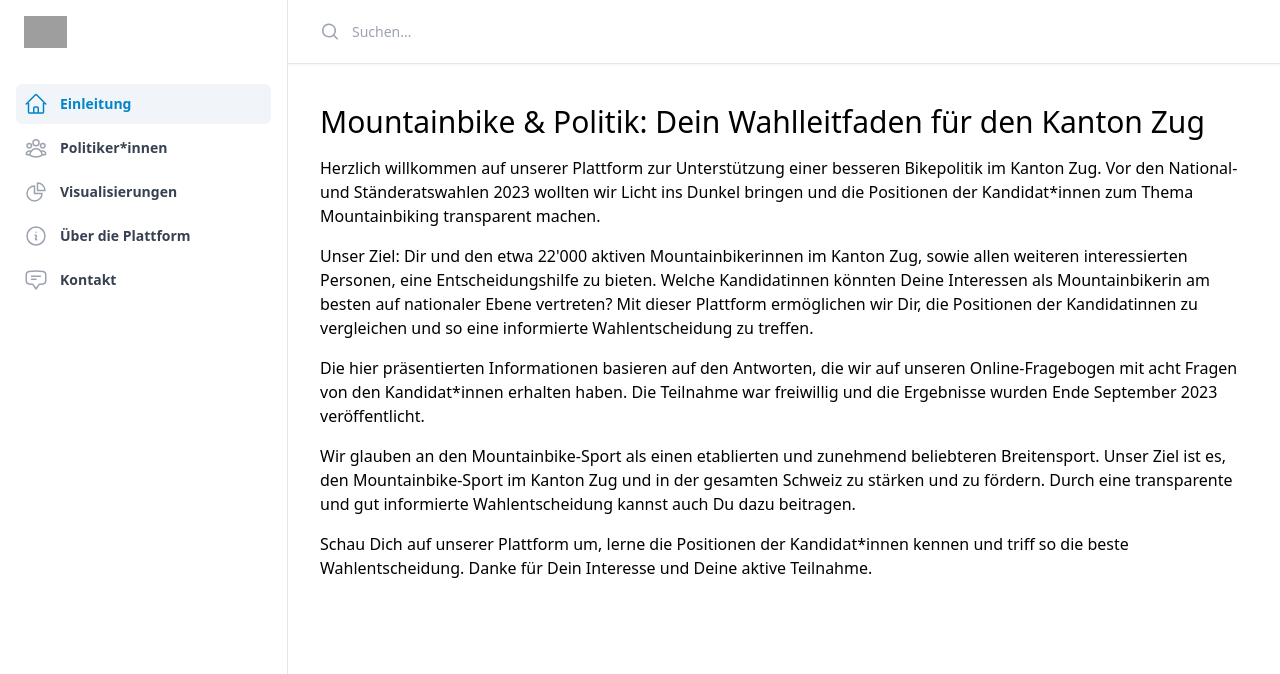
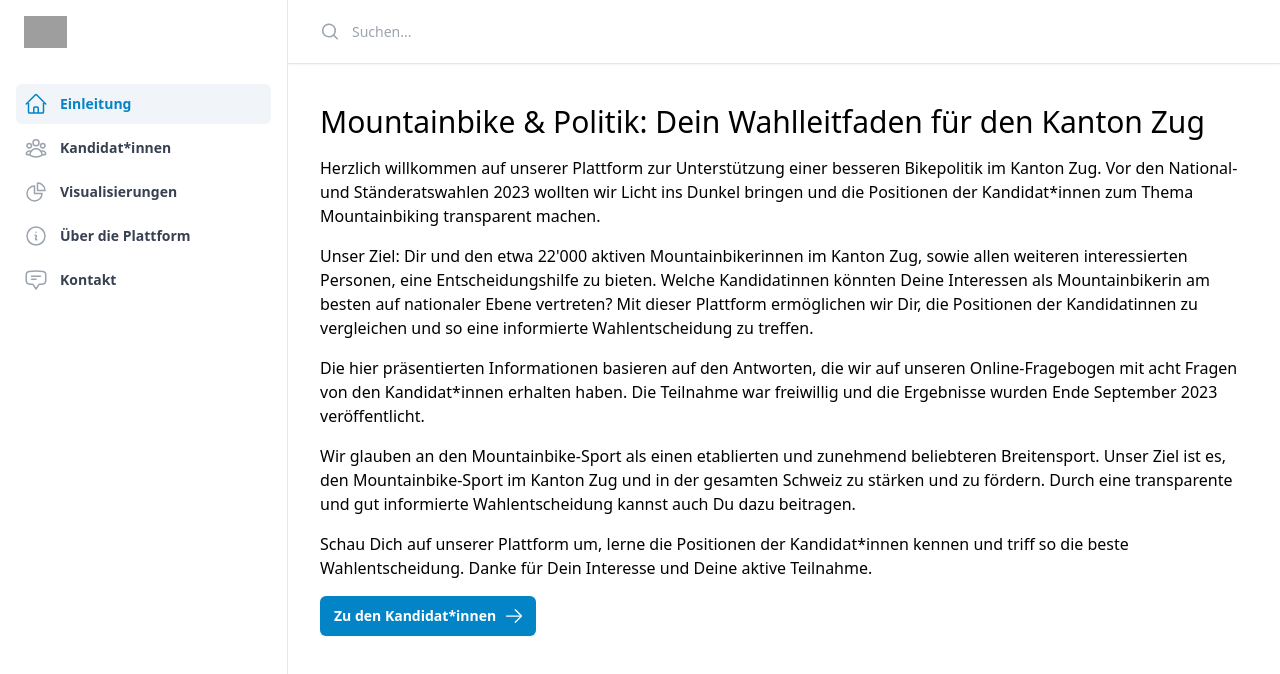
Before and after one commit to IG-Mountainbike-Zug/bike-vote, a Next.js app: page / in a window 1280 px wide. Shown: the top 674 px of the page. Built offline with nearby package versions, Linux system fonts and the light colour scheme; grey boxes are pictures that could not be loaded.

Commit message:
add button to start page

```diff
--- a/src/app/page.tsx
+++ b/src/app/page.tsx
@@ -1,6 +1,8 @@
 "use client";
 import { SearchContext } from "./search-provider";
 import { useContext } from "react";
+import { ArrowRightIcon } from "@heroicons/react/24/solid";
+import Link from "next/link";
 
 const WelcomeText = () => {
   const { search } = useContext(SearchContext);
@@ -38,11 +40,20 @@ const WelcomeText = () => {
         und zu fördern. Durch eine transparente und gut informierte
         Wahlentscheidung kannst auch Du dazu beitragen.
       </p>
-      <p>
+      <p className="mb-4">
         Schau Dich auf unserer Plattform um, lerne die Positionen der
         Kandidat*innen kennen und triff so die beste Wahlentscheidung. Danke für
         Dein Interesse und Deine aktive Teilnahme.
       </p>
+      <Link href={`/profile`}>
+        <button
+          type="button"
+          className="inline-flex items-center gap-x-2 rounded-md bg-sky-600 px-3.5 py-2.5 text-sm font-semibold text-white shadow-sm hover:bg-sky-500 focus-visible:outline focus-visible:outline-2 focus-visible:outline-offset-2 focus-visible:outline-sky-600"
+        >
+          Zu den Kandidat*innen
+          <ArrowRightIcon className="-mr-0.5 h-5 w-5" aria-hidden="true" />
+        </button>
+      </Link>
     </>
   );
 };
--- a/src/app/profile/loading.tsx
+++ b/src/app/profile/loading.tsx
@@ -4,10 +4,10 @@ export default function Page() {
       <div className="sm:flex sm:items-center">
         <div className="sm:flex-auto">
           <h1 className="text-base font-semibold leading-6 text-gray-900">
-            Politiker*innen
+            Kandidat*innen
           </h1>
           <p className="mt-2 text-sm text-gray-700">
-            Hier findest du die vollständige Liste aller Politiker*innen aus dem
+            Hier findest du die vollständige Liste aller Kandidat*innen aus dem
             Kanton Zug, die an unserer Umfrage zum Thema Mountainbike
             teilgenommen haben. Du kannst durch die Liste stöbern, nach
             bestimmten Namen suchen und die Antworten jeder einzelnen Person auf
--- a/src/app/profile/page.tsx
+++ b/src/app/profile/page.tsx
@@ -16,10 +16,10 @@ export default async function Page() {
       <div className="sm:flex sm:items-center">
         <div className="sm:flex-auto">
           <h1 className="text-base font-semibold leading-6 text-gray-900">
-            Politiker*innen
+            Kandidat*innen
           </h1>
           <p className="mt-2 text-sm text-gray-700">
-            Hier findest du die vollständige Liste aller Politiker*innen aus dem
+            Hier findest du die vollständige Liste aller Kandidat*innen aus dem
             Kanton Zug, die an unserer Umfrage zum Thema Mountainbike
             teilgenommen haben. Du kannst durch die Liste stöbern, nach
             bestimmten Namen suchen und die Antworten jeder einzelnen Person auf
--- a/src/app/ueber/page.tsx
+++ b/src/app/ueber/page.tsx
@@ -18,7 +18,7 @@ export default function Page() {
 
       <p className="mb-4">
         Im Vorfeld der Wahlen haben wir einen Fragebogen entwickelt und diesen
-        an alle Politiker*innen im Kanton Zug gesendet. Die Beteiligung war
+        an alle Kandidat*innen im Kanton Zug gesendet. Die Beteiligung war
         freiwillig und die Antworten variieren von Ja/Nein-Antworten zu
         detaillierteren Statements. Die gesammelten Informationen haben wir
         ausgewertet und für dich auf dieser Webseite verfügbar gemacht.
@@ -28,7 +28,7 @@ export default function Page() {
         Unsere Hoffnung ist, dass diese Plattform dir hilft, informierte
         Entscheidungen bei den bevorstehenden Wahlen zu treffen. Die Darstellung
         der verschiedenen Positionen und Meinungen kann dir dabei helfen, die
-        Politiker*innen zu identifizieren, die deine Interessen am besten
+        Kandidat*innen zu identifizieren, die deine Interessen am besten
         vertreten.
       </p>
 
--- a/src/app/visualisierungen/page.tsx
+++ b/src/app/visualisierungen/page.tsx
@@ -12,7 +12,7 @@ export default async function Page() {
         </h1>
         <p className="mt-2 max-w-4xl text-sm text-gray-700">
           Hier kannst du auf einen Blick erkennen, wo Gemeinsamkeiten und
-          Unterschiede in den Ansichten der Politiker*innen liegen. Unsere
+          Unterschiede in den Ansichten der Kandidat*innen liegen. Unsere
           Visualisierungen helfen dir, die Vielfalt der Positionen zum Thema
           Mountainbiking im Kanton Zug besser zu verstehen und zu
           interpretieren. Tauche ein in die Welt der Daten und entdecke neue
--- a/src/components/sidebar.tsx
+++ b/src/components/sidebar.tsx
@@ -29,7 +29,7 @@ export const Sidebar = ({ children }: { children: ReactNode }) => {
       current: pathname === "/",
     },
     {
-      name: "Politiker*innen",
+      name: "Kandidat*innen",
       icon: UserGroupIcon,
       href: "/profile",
       current: pathname.startsWith("/profile"),
```
